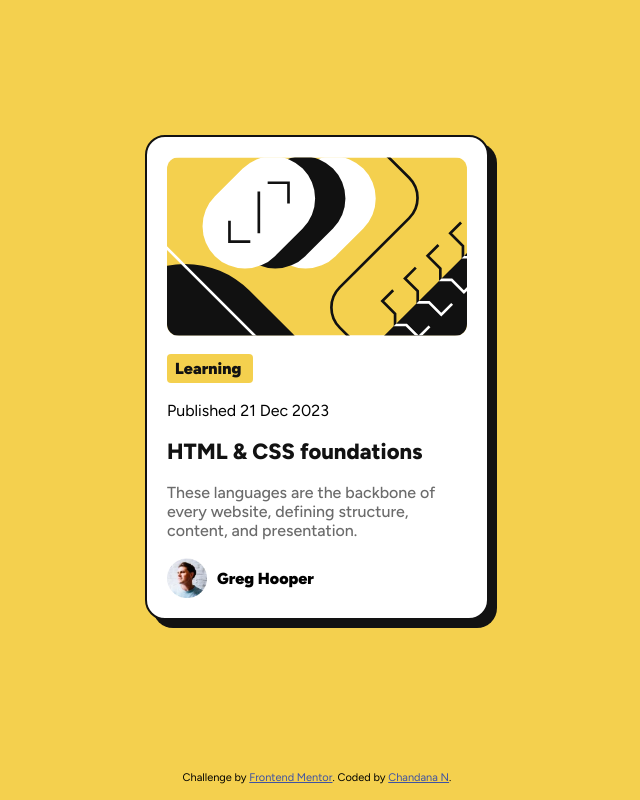
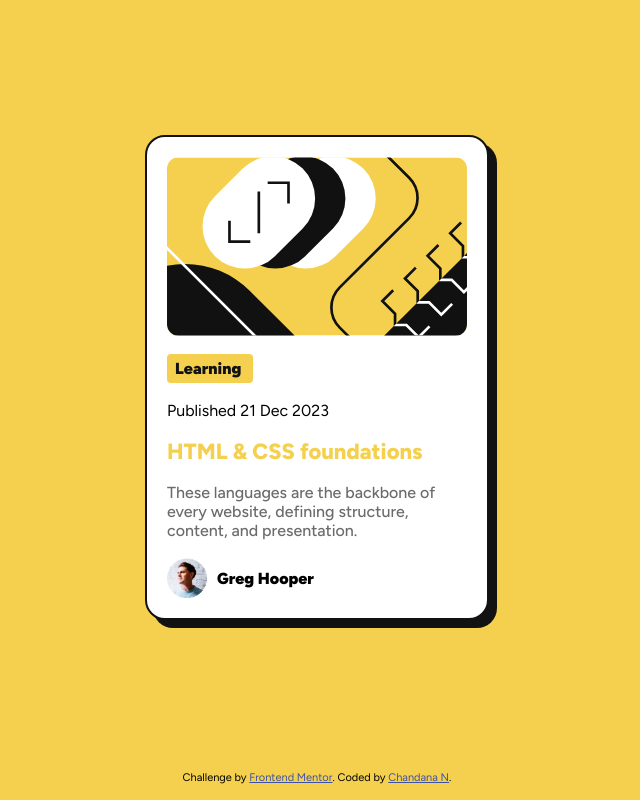
Before and after one commit to Chandanan14/frontend-mentor, a plain HTML site: page blog-preview-card-main/index.html in a window 1280 px wide. In both pictures the pointer is over the element "HTML & CSS foundations". Shown: the whole page, without its empty margins (323-963 px from the left). Drawn offline with Linux system fonts and the light colour scheme.

Commit message:
added active states to blog preview card

```diff
--- a/blog-preview-card-main/index.html
+++ b/blog-preview-card-main/index.html
@@ -45,6 +45,11 @@
       color: hsl(0, 0%, 7%);
       font-size: 22px;
       font-weight: 800;
+      cursor: pointer;
+    }
+
+    .heading:hover{
+      color:  hsl(47, 88%, 63%);
 
     }
 
```
